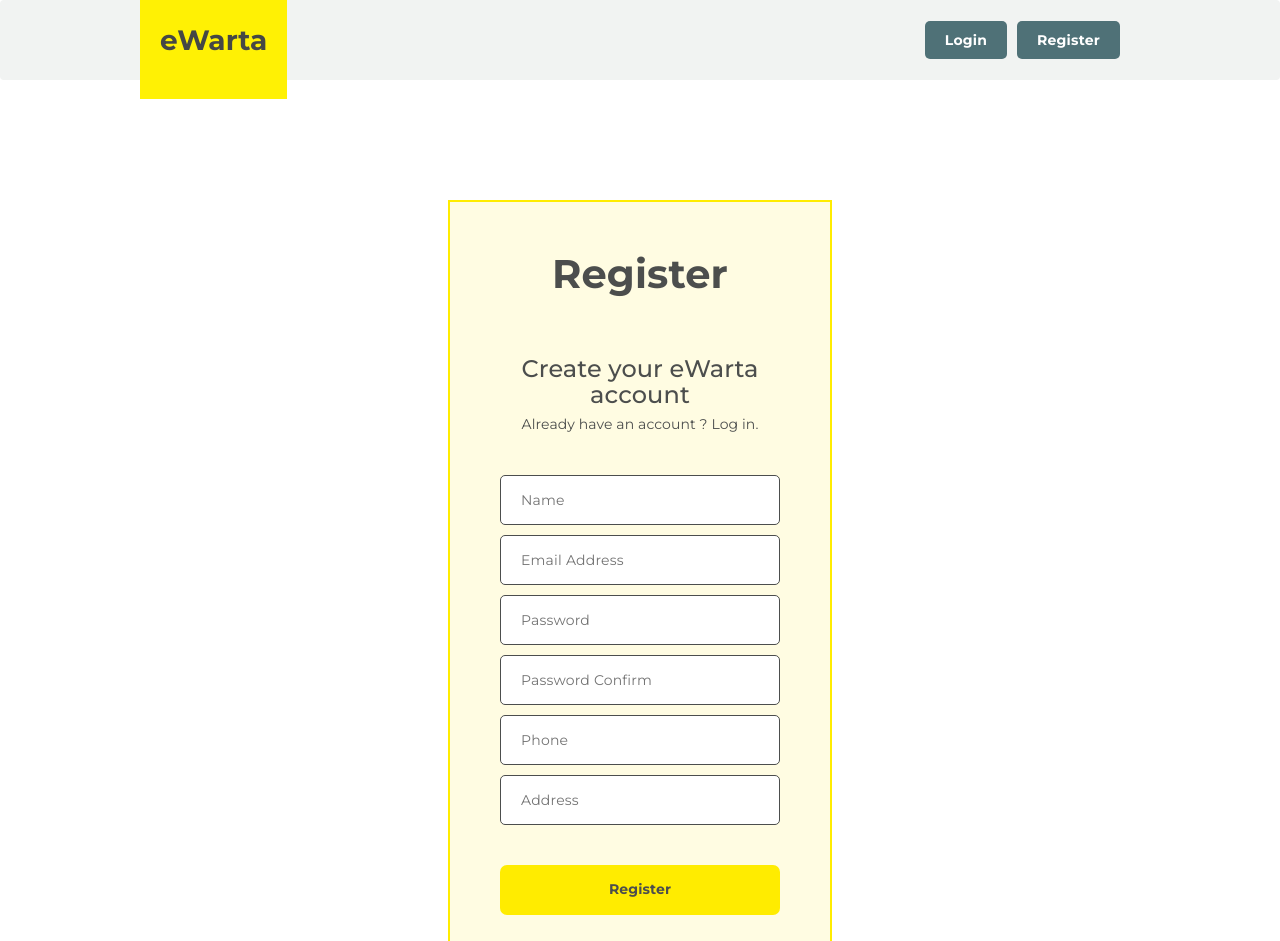
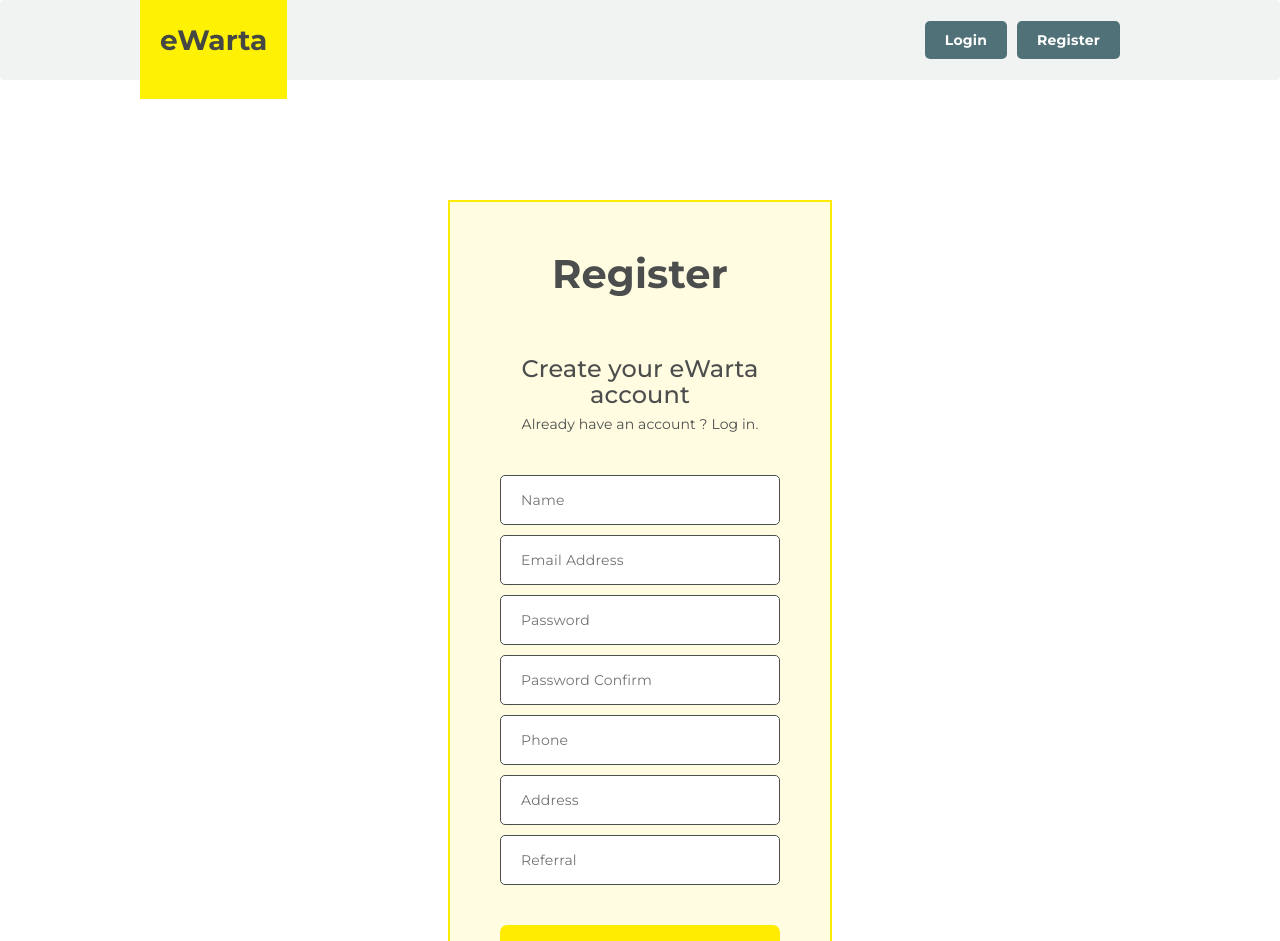
Before and after one commit to mrsambaga/eWarta-frontend, a React (Create React App) app: page /register in a window 1280 px wide. Shown: the top 941 px of the page. Built offline with nearby package versions, Linux system fonts and the light colour scheme.

Commit message:
feat: add referral in register form

```diff
--- a/src/pages/Register/Register.tsx
+++ b/src/pages/Register/Register.tsx
@@ -16,7 +16,7 @@ import { Navigate } from "react-router-dom";
 import { registerSchema } from "../../utils/Validation/RegisterValidation";
 
 const Register: React.FC = () => {
-  const { name, email, password, passwordConfirm, phone, address } =
+  const { name, email, password, passwordConfirm, phone, address, referral } =
     useSelector((state: RootState) => state.registerForm);
   const { isAuthenticated } = useSelector((state: RootState) => state.auth);
 
@@ -78,6 +78,14 @@ const Register: React.FC = () => {
       name: "address",
       onChangeProp: handleRegisterFormChange,
       value: address,
+    },
+    {
+      placeholder: "Referral",
+      inputType: "text",
+      className: "auth-form",
+      name: "address",
+      onChangeProp: handleRegisterFormChange,
+      value: referral,
     },
   ];
 
--- a/src/store/RegisterFormSlice.ts
+++ b/src/store/RegisterFormSlice.ts
@@ -2,7 +2,7 @@ import { createSlice } from "@reduxjs/toolkit";
 
 const registerFormSlice = createSlice({
     name:'registerForm',
-    initialState: { name: '', email: '', password: '',  passwordConfirm: '', phone: '', address: '' },
+    initialState: { name: '', email: '', password: '',  passwordConfirm: '', phone: '', address: '', referral: '', },
     reducers: {
         updateRegisterForm: (state, actions) => {
             const {name, value } = actions.payload;
```
